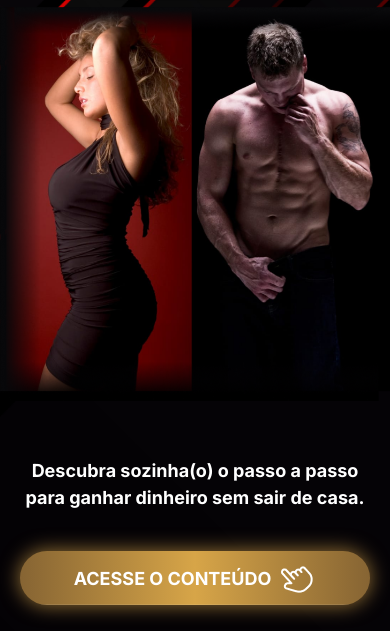
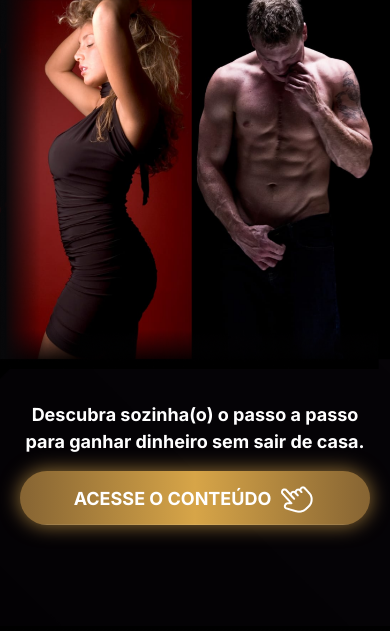
Before and after one commit to Levy-Jr/OnlyFans-LP, a plain HTML site: page index.html in a window 390 px wide. Shown: the part 213-844 px from the top of the page. Drawn offline with Linux system fonts and the light colour scheme.

Commit message:
mobile spacement fix

```diff
--- a/index.html
+++ b/index.html
@@ -37,7 +37,7 @@
                         <div class="blur-effect"></div>
                     </div>
                     <p>Descubra sozinha(o) o passo a passo para ganhar dinheiro sem sair de casa.</p>
-                    <button>ACESSE O CONTEÚDO</button>
+                    <button><a href="https://pay.hotmart.com/error?errorMessage=005">ACESSE O CONTEÚDO</a></button>
                 </div>
             </div>
         </section>
@@ -55,7 +55,7 @@
                         <li>Conquiste sua independência financeira.</li>
                         <li>Você é o seu maior investimento</li>
                     </ul>
-                    <button>ACESSE O CONTEÚDO</button>
+                    <button><a href="https://pay.hotmart.com/error?errorMessage=005">ACESSE O CONTEÚDO</a></button>
                 </div>
             </div>
         </section>
--- a/style.css
+++ b/style.css
@@ -101,7 +101,7 @@ body {
 }
 
 body::-webkit-scrollbar {
-  width: .9375rem;
+  width: .75rem;
 }
 
 body::-webkit-scrollbar-thumb {
@@ -111,28 +111,36 @@ body::-webkit-scrollbar-thumb {
   background-clip: content-box;
 }
 
+body::-webkit-scrollbar-thumb:hover {
+  background-color: rgb(144, 15, 15);
+}
+
 body::-webkit-scrollbar-track {
   background-color: var(--neutral-clr-900);
 }
 
 button {
   width: 100%;
-  display: flex;
-  justify-content: center;
-  align-items: center;
-  position: relative;
   border: 0;
   background-image: linear-gradient(to left, #866433, #D7A548 50%, #866433);
   background-position: 50%;
-  color: var(--neutral-clr-100);
   cursor: pointer;
   border-radius: var(--br);
-  padding: .4rem .75rem;
   animation:
   pulse-animation 1.75s alternate infinite linear,
   shake-animation 3s infinite ease-in;
   box-shadow: 0 0 1rem #866433;
   transition: transform .1s linear;
+}
+
+button a {
+  display: flex;
+  justify-content: center;
+  align-items: center;
+  position: relative;
+  color: var(--neutral-clr-100);
+  text-decoration: none;
+  padding: .4rem .75rem;
 }
 
 @keyframes pulse-animation {
@@ -168,7 +176,7 @@ button {
   }
 }
 
-button::after {
+button a::after {
   content: "";
   display: inline-block;
   width: 41px;
@@ -191,7 +199,7 @@ button:hover {
   background-repeat: no-repeat;
   background-size: cover;
   min-height: 100vh;
-  padding-top: 3rem;
+  padding-top: 1rem;
 }
 
 @media (min-width: 56.25em){
@@ -311,11 +319,17 @@ button:hover {
 }
 
 .hero-text-side p {
-  margin-block: 2.5rem;
+  margin-block: 1rem;
+}
+
+@media (min-width: 50em) {
+  .hero-text-side p {
+    margin-block: 2.5rem;
+  }
 }
 
 .hero-text-side button {
-  margin-bottom: 4rem;
+  margin-bottom: 3rem;
 }
 
 /* about product section */
```
